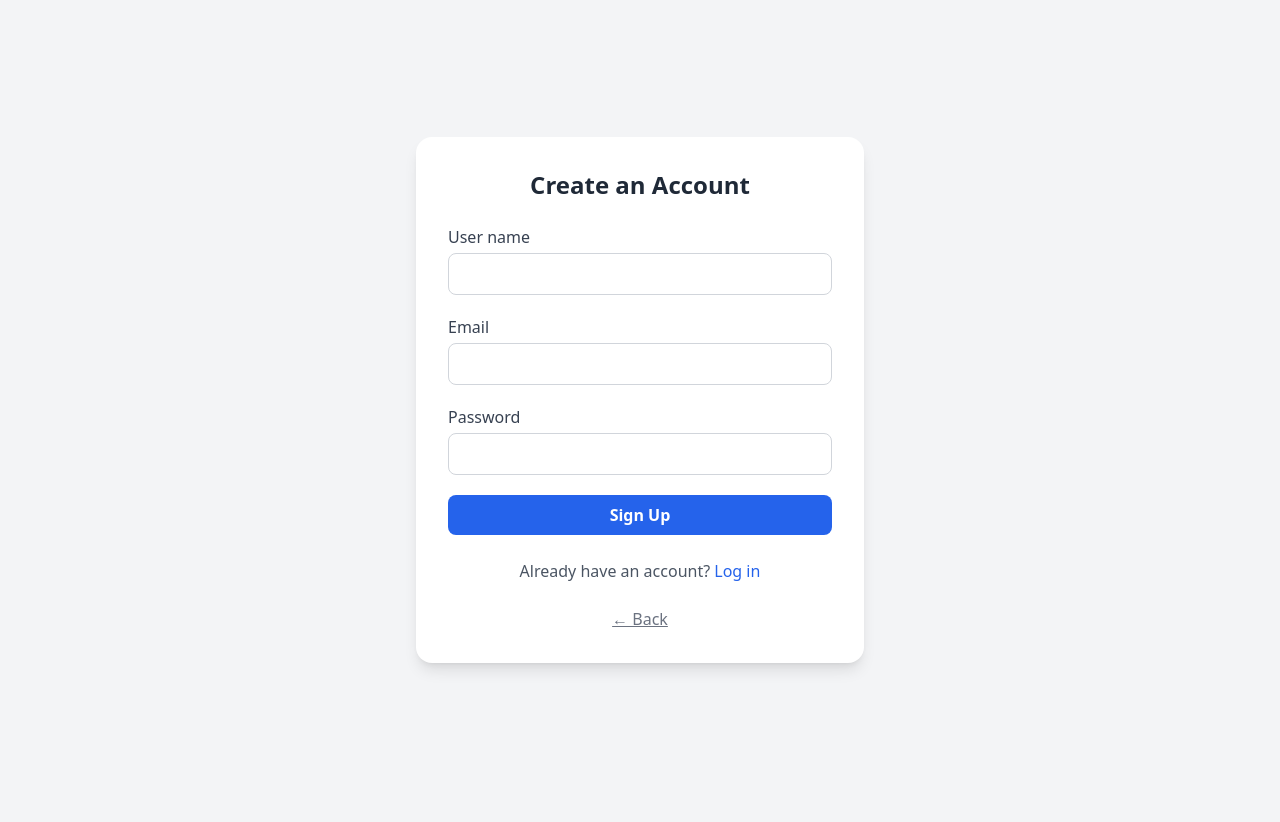
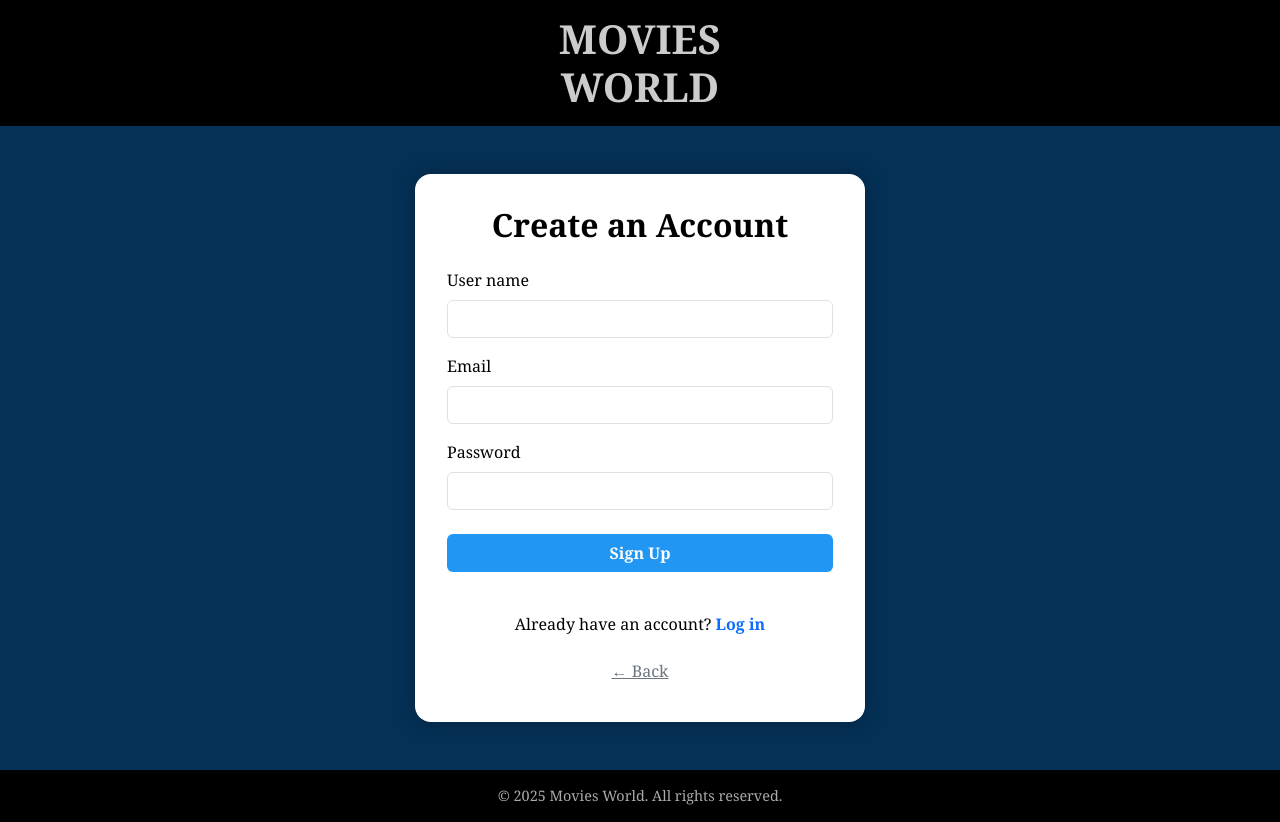
Before and after one commit to nandakumarp-dev/movie_manager, a Django app: page /signup in a window 1280 px wide. Before the commit the page ends 670 px from the top, so only its background shows below. Run offline with Django 5.2, Linux system fonts and the light colour scheme; some libraries are stand-ins or nearby versions.

Commit message:
changed all html codes

```diff
--- a/movie_manager/templates/welcome/signup.html
+++ b/movie_manager/templates/welcome/signup.html
@@ -2,59 +2,129 @@
 <html lang="en">
 <head>
   <meta charset="UTF-8" />
-  <meta name="viewport" content="width=device-width, initial-scale=1.0" />
+  <meta name="viewport" content="width=device-width, initial-scale=1" />
   <title>Sign Up</title>
-  <script src="https://cdn.tailwindcss.com"></script>
+  <link href="https://cdn.jsdelivr.net/npm/bootstrap@5.3.3/dist/css/bootstrap.min.css" rel="stylesheet" />
+
+  <style>
+    body {
+      background-color: #053157;
+      color: #fff;
+      min-height: 100vh;
+      margin: 0;
+      font-family: 'Georgia', serif;
+      display: flex;
+      flex-direction: column;
+    }
+
+    header {
+      background-color: #000;
+      padding: 15px 0;
+      text-align: center;
+    }
+
+    header h1 {
+      color: #ccc;
+      font-size: 2.5rem;
+      line-height: 1.2;
+      margin: 0;
+      font-weight: bold;
+    }
+
+    .form-container {
+      background-color: #fff;
+      color: #000;
+      border-radius: 1rem;
+      box-shadow: 0 0 20px rgba(0,0,0,0.3);
+      padding: 2rem;
+      max-width: 450px;
+      width: 100%;
+      margin: auto;
+    }
+
+    .btn-custom {
+      background-color: #2196F3;
+      color: white;
+      font-weight: bold;
+    }
+
+    .btn-custom:hover {
+      background-color: #1e88e5;
+    }
+
+    a {
+      text-decoration: none;
+    }
+
+    footer {
+      background-color: #000;
+      color: #aaa;
+      text-align: center;
+      padding: 15px 0;
+      font-size: 0.9rem;
+      margin-top: auto;
+    }
+  </style>
 </head>
-<body class="bg-gray-100 flex items-center justify-center min-h-screen">
+<body>
 
-  <div class="bg-white shadow-lg rounded-2xl p-8 max-w-md w-full">
-    <h2 class="text-2xl font-bold text-center text-gray-800 mb-6">Create an Account</h2>
+  <!-- Header -->
+  <header>
+    <h1>MOVIES<br>WORLD</h1>
+  </header>
 
-    <form action="/signup" method="POST" class="space-y-5">
+  <!-- Signup Form -->
+  <main class="d-flex align-items-center justify-content-center flex-grow-1 py-5">
+    <div class="form-container">
+      <h2 class="text-center fw-bold mb-4">Create an Account</h2>
+
+      <form action="/signup" method="POST">
         <!-- CSRF Token for Django -->
         {% csrf_token %}
 
-      <div>
-        <label class="block mb-1 font-medium text-gray-700">User name</label>
-        <input type="text" name="username" required class="w-full border border-gray-300 rounded-lg px-4 py-2 focus:outline-none focus:ring-2 focus:ring-blue-500">
+        <div class="mb-3">
+          <label for="username" class="form-label">User name</label>
+          <input type="text" id="username" name="username" class="form-control" required />
         </div>
 
-      <div>
-        <label class="block mb-1 font-medium text-gray-700">Email</label>
-        <input type="email" name="email" required class="w-full border border-gray-300 rounded-lg px-4 py-2 focus:outline-none focus:ring-2 focus:ring-blue-500">
+        <div class="mb-3">
+          <label for="email" class="form-label">Email</label>
+          <input type="email" id="email" name="email" class="form-control" required />
         </div>
 
-      <div>
-        <label class="block mb-1 font-medium text-gray-700">Password</label>
-        <input type="password" name="password" required class="w-full border border-gray-300 rounded-lg px-4 py-2 focus:outline-none focus:ring-2 focus:ring-blue-500">
+        <div class="mb-4">
+          <label for="password" class="form-label">Password</label>
+          <input type="password" id="password" name="password" class="form-control" required />
         </div>
 
-      <button type="submit" class="w-full bg-blue-600 text-white font-semibold py-2 px-4 rounded-lg hover:bg-blue-700 transition duration-200">
-        Sign Up
-      </button>
+        <button type="submit" class="btn btn-custom w-100 mb-3">Sign Up</button>
       </form>
 
       {% if messages %}
-  <ul>
+        <ul class="mt-3 text-danger">
           {% for message in messages %}
             <li>{{ message }}</li>
           {% endfor %}
         </ul>
       {% endif %}
 
-    <p class="text-center text-gray-600 mt-6">
+      <p class="text-center mt-4">
         Already have an account?
-      <a href="/login" class="text-blue-600 hover:underline">Log in</a>
+        <a href="/login" class="text-primary fw-semibold">Log in</a>
       </p>
 
-    <!-- Back Button -->
-    <div class="mt-6 text-center">
-      <button onclick="history.back()" class="text-gray-500 hover:text-gray-700 underline transition duration-200">
-        ← Back
-      </button>
+      <div class="text-center mt-3">
+        <button onclick="history.back()" class="btn btn-link text-secondary">← Back</button>
       </div>
     </div>
+  </main>
 
+  <!-- Footer -->
+  <footer>
+    &copy; 2025 Movies World. All rights reserved.
+  </footer>
+
+  <!-- Bootstrap JS -->
+  <script src="https://cdn.jsdelivr.net/npm/bootstrap@5.3.3/dist/js/bootstrap.bundle.min.js"></script>
 </body>
 </html>
```
Also changed, not shown: movie_manager/templates/welcome/login.html (+93 -24 lines), movie_manager/templates/welcome/welcome_page.html (+118 -19 lines), movie_manager/templates/welcome/test.html (added). Lines whose indentation alone changed are shown as unchanged.
